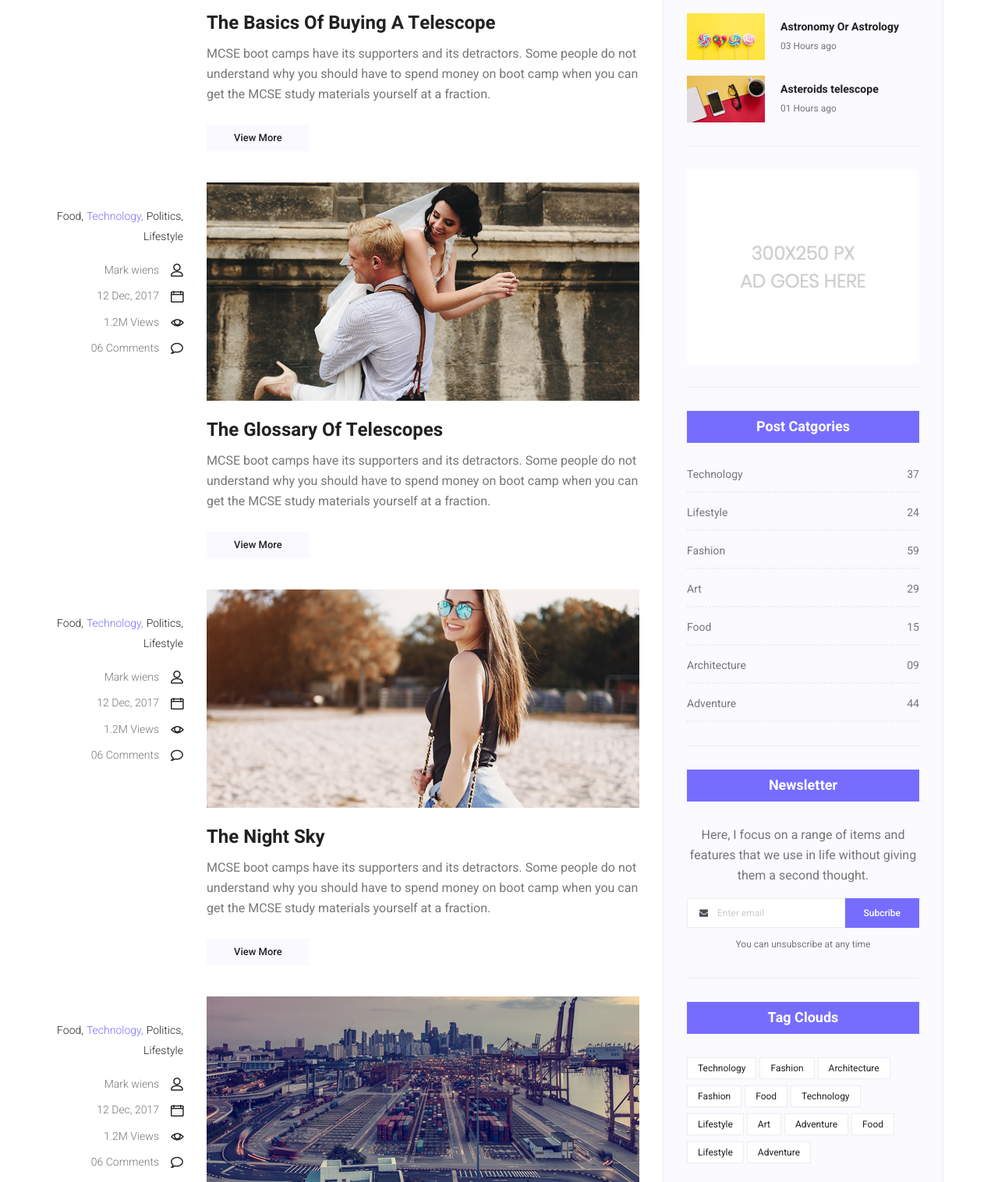
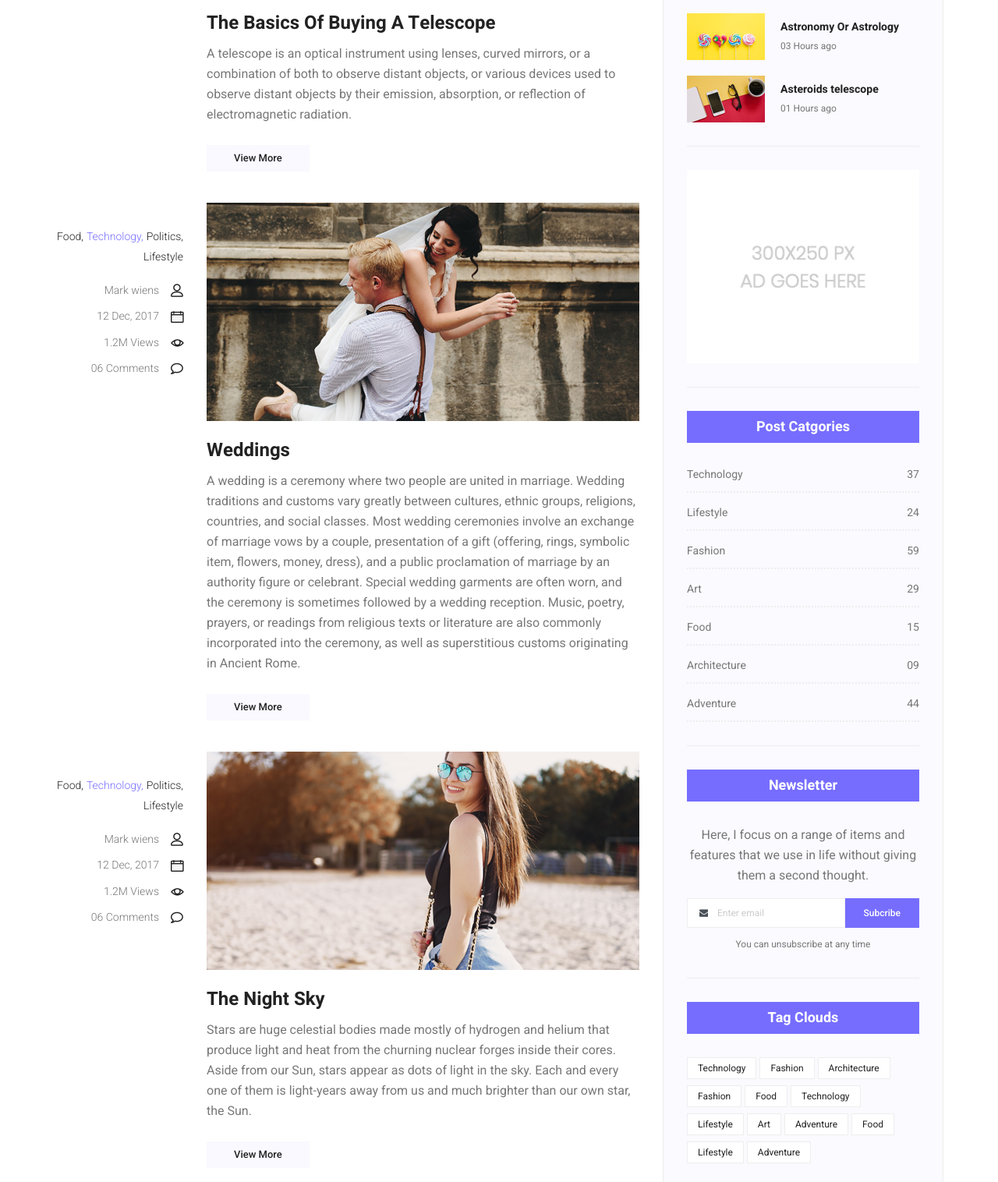
Before and after one commit to easaber/meetme, a plain HTML site: page blog.html in a window 1280 px wide. Shown: the part 1970-3486 px from the top of the page at 78% size. Drawn offline with Linux system fonts and the light colour scheme.

Commit message:
Update blog.html

```diff
--- a/blog.html
+++ b/blog.html
@@ -178,7 +178,7 @@
                                         <img src="img/blog/main-blog/m-blog-2.jpg" alt="">
                                         <div class="blog_details">
                                             <a href="single-blog.html"><h2>The Basics Of Buying A Telescope</h2></a>
-                                            <p>MCSE boot camps have its supporters and its detractors. Some people do not understand why you should have to spend money on boot camp when you can get the MCSE study materials yourself at a fraction.</p>
+                                            <p>A telescope is an optical instrument using lenses, curved mirrors, or a combination of both to observe distant objects, or various devices used to observe distant objects by their emission, absorption, or reflection of electromagnetic radiation.</p>
                                             <a href="single-blog.html" class="white_bg_btn">View More</a>
                                         </div>
                                     </div>
@@ -205,8 +205,8 @@
                                     <div class="blog_post">
                                         <img src="img/blog/main-blog/m-blog-3.jpg" alt="">
                                         <div class="blog_details">
-                                            <a href="single-blog.html"><h2>The Glossary Of Telescopes</h2></a>
-                                            <p>MCSE boot camps have its supporters and its detractors. Some people do not understand why you should have to spend money on boot camp when you can get the MCSE study materials yourself at a fraction.</p>
+                                            <a href="single-blog.html"><h2>Weddings</h2></a>
+                                            <p>A wedding is a ceremony where two people are united in marriage. Wedding traditions and customs vary greatly between cultures, ethnic groups, religions, countries, and social classes. Most wedding ceremonies involve an exchange of marriage vows by a couple, presentation of a gift (offering, rings, symbolic item, flowers, money, dress), and a public proclamation of marriage by an authority figure or celebrant. Special wedding garments are often worn, and the ceremony is sometimes followed by a wedding reception. Music, poetry, prayers, or readings from religious texts or literature are also commonly incorporated into the ceremony, as well as superstitious customs originating in Ancient Rome.</p>
                                             <a href="single-blog.html" class="white_bg_btn">View More</a>
                                         </div>
                                     </div>
@@ -234,7 +234,7 @@
                                         <img src="img/blog/main-blog/m-blog-4.jpg" alt="">
                                         <div class="blog_details">
                                             <a href="single-blog.html"><h2>The Night Sky</h2></a>
-                                            <p>MCSE boot camps have its supporters and its detractors. Some people do not understand why you should have to spend money on boot camp when you can get the MCSE study materials yourself at a fraction.</p>
+                                            <p>Stars are huge celestial bodies made mostly of hydrogen and helium that produce light and heat from the churning nuclear forges inside their cores. Aside from our Sun, stars appear as dots of light in the sky. Each and every one of them is light-years away from us and much brighter than our own star, the Sun.</p>
                                             <a href="single-blog.html" class="white_bg_btn">View More</a>
                                         </div>
                                     </div>
```
